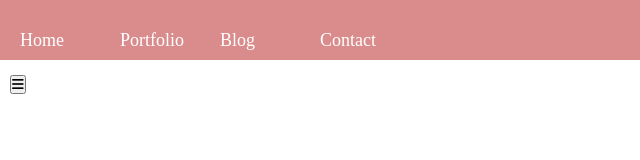
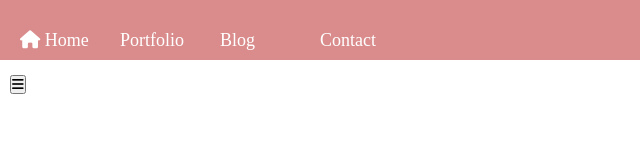
Before and after one commit to emajlija/temlplate, a plain HTML site: page Template/index.html in a window 1280 px wide. Shown: the full height of the page, 0-640 px from the left. Drawn offline with Linux system fonts and the light colour scheme.

Commit message:
Update index.html

```diff
--- a/Template/index.html
+++ b/Template/index.html
@@ -15,7 +15,7 @@
       <nav class="nav-top">
         <div>
           <ul>
-            <li><a href="#">Home</a></li>
+            <li><a href="#"><i class="fa-solid fa-house"></i> Home</a></li>
             <li><a href="#">Portfolio</a></li>
             <li><a href="#">Blog</a></li>
             <li><a href="#">Contact</a></li>
```
